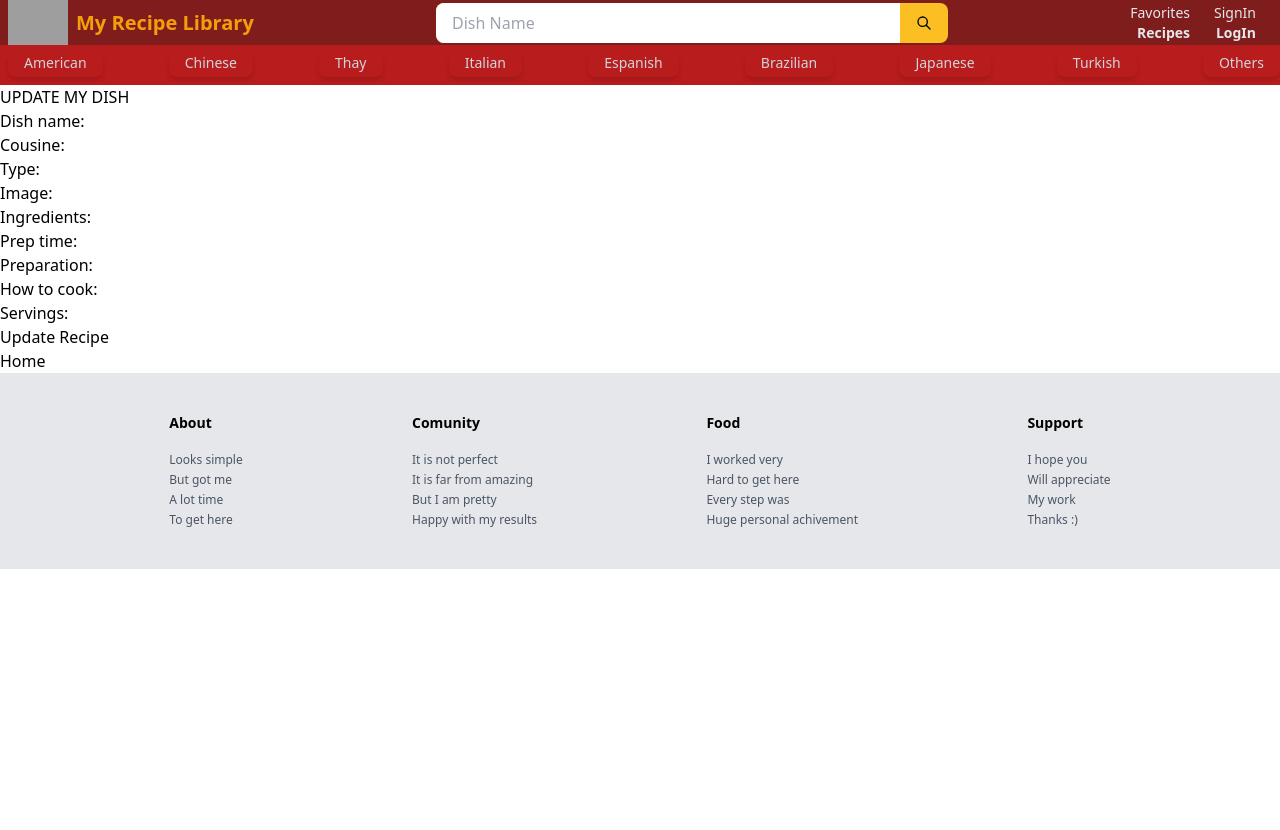
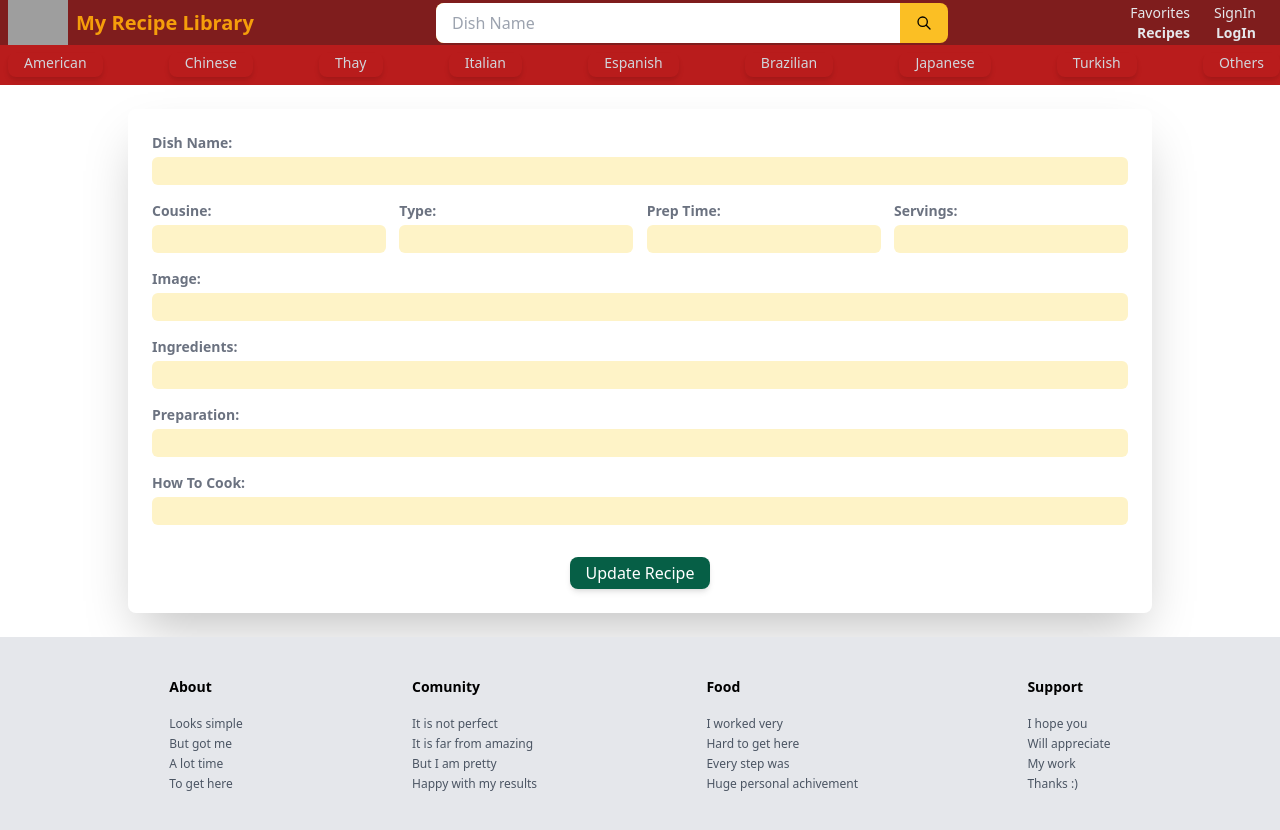
Before and after one commit to jpsm83/My-recipes-library-client, a React (Create React App) app: page /edit-recipe/1 in a window 1280 px wide. Shown: the top 830 px of the page. Before the commit the page ends 800 px from the top, so only its background shows below. Built offline with nearby package versions, Linux system fonts and the light colour scheme; no server answers; grey boxes are pictures that could not be loaded.

Commit message:
redit recipe

```diff
--- a/src/index.css
+++ b/src/index.css
@@ -11,5 +11,14 @@
     },
     .footTag {
         @apply flex flex-col items-start my-10 text-sm flex-wrap
+    },
+    .labels {
+        @apply text-xs sm:text-sm font-bold text-gray-500 mb-1
+    },
+    .inputs {
+        @apply text-sm px-4 text-gray-600 cursor-text bg-yellow-100 hover:bg-yellow-300 p-1 w-full flex-grow rounded-md focus:outline-none
+    },
+    .errorInputs {
+        @apply text-sm text-red-700
     }
 }
--- a/src/pages/EditRecipe/EditRecipe.js
+++ b/src/pages/EditRecipe/EditRecipe.js
@@ -1,5 +1,5 @@
 import React from "react";
-import { Redirect, Link } from "react-router-dom";
+import { Redirect } from "react-router-dom";
 import RecipeService from "../../services/recipe.service";
 // import { withAuth } from '../../context/auth.context';
 
@@ -151,138 +151,169 @@ class EditRecipe extends React.Component {
     }
 
     return (
-      <div className="title-box">
-        <h2 className="title-text">UPDATE MY DISH</h2>
-        <div className="field-box">
-          <form onSubmit={(event) => this.handleSubmit(event)}>
-            <div className="">
-              <label htmlFor="dishName">Dish name: </label>
-
+      <div className="m-6">
+        <div className="flex mx-auto flex-col shadow-2xl rounded-lg max-w-5xl p-3 sm:p-6">
+          <form
+            className="space-y-4"
+            onSubmit={(event) => this.handleSubmit(event)}
+          >
+            <div className="flex flex-col">
+              <label className="labels" htmlFor="dishName">
+                Dish Name:
+              </label>
               <input
-                className=""
+                className="inputs sm:text-md"
                 type="text"
                 name="dishName"
                 value={fields.dishName}
                 onChange={(event) => this.handleChange(event)}
               />
               {errors.dishName && (
-                <p style={{ color: "red" }}>{errors.dishName}</p>
+                <p className="errorInputs sm:text-md">{errors.dishName}</p>
               )}
             </div>
-            <div className="form-item">
-              <label htmlFor="cousine">Cousine: </label>
+
+            <div className="flex justify-between space-x-2">
+              <div className="flex flex-col">
+                <label className="labels" htmlFor="dishName">
+                  Cousine:
+                </label>
                 <input
-                className={`${errors.cousine ? "error-input" : ""}`}
+                  className="inputs sm:text-md"
                   type="text"
                   name="cousine"
                   value={fields.cousine}
                   onChange={(event) => this.handleChange(event)}
                 />
                 {errors.cousine && (
-                <p style={{ color: "red" }}>{errors.cousine}</p>
+                  <p className="errorInputs sm:text-md">{errors.dishName}</p>
                 )}
               </div>
-            <div className="form-item">
-              <label htmlFor="type">Type: </label>
+
+              <div className="flex flex-col">
+                <label className="labels" htmlFor="dishName">
+                  Type:
+                </label>
                 <input
-                className={`${errors.type ? "error-input" : ""}`}
+                  className="inputs sm:text-md"
                   type="text"
                   name="type"
                   value={fields.type}
                   onChange={(event) => this.handleChange(event)}
                 />
-              {errors.type && <p style={{ color: "red" }}>{errors.type}</p>}
+                {errors.type && (
+                  <p className="errorInputs sm:text-md">{errors.dishName}</p>
+                )}
               </div>
-            <div className="form-item">
-              <label htmlFor="image">Image: </label>
+
+              <div className="flex flex-col">
+                <label className="labels" htmlFor="dishName">
+                  Prep Time:
+                </label>
                 <input
-                className={`${errors.image ? "error-input" : ""}`}
+                  className="inputs sm:text-md"
+                  type="text"
+                  name="prepTime"
+                  value={fields.prepTime}
+                  onChange={(event) => this.handleChange(event)}
+                />
+                {errors.prepTime && (
+                  <p className="errorInputs sm:text-md">{errors.dishName}</p>
+                )}
+              </div>
+
+              <div className="flex flex-col">
+                <label className="labels" htmlFor="dishName">
+                  Servings:
+                </label>
+                <input
+                  className="inputs sm:text-md"
+                  type="number"
+                  name="servings"
+                  value={fields.servings}
+                  onChange={(event) => this.handleChange(event)}
+                />
+                {errors.servings && (
+                  <p className="errorInputs sm:text-md">{errors.dishName}</p>
+                )}
+              </div>
+            </div>
+
+            <div className="flex flex-col">
+              <label className="labels" htmlFor="dishName">
+                Image:
+              </label>
+              <input
+                className="inputs sm:text-md"
                 type="text"
                 name="image"
                 value={fields.image}
                 onChange={(event) => this.handleChange(event)}
               />
-              {errors.image && <p style={{ color: "red" }}>{errors.image}</p>}
+              {errors.image && (
+                <p className="errorInputs sm:text-md">{errors.dishName}</p>
+              )}
             </div>
 
-            <div className="form-item">
-              <label htmlFor="ingredients">Ingredients: </label>
+            <div className="flex flex-col">
+              <label className="labels" htmlFor="dishName">
+                Ingredients:
+              </label>
               <input
-                className={`${errors.ingredients ? "error-input" : ""}`}
+                className="inputs sm:text-md"
                 type="text"
                 name="ingredients"
                 value={fields.ingredients}
                 onChange={(event) => this.handleChange(event)}
               />
               {errors.ingredients && (
-                <p style={{ color: "red" }}>{errors.ingredients}</p>
-              )}
-            </div>
-            <div className="form-item">
-              <label htmlFor="prepTime">Prep time: </label>
-              <input
-                className={`${errors.prepTime ? "error-input" : ""}`}
-                type="text"
-                name="prepTime"
-                value={fields.prepTime}
-                onChange={(event) => this.handleChange(event)}
-              />
-              {errors.prepTime && (
-                <p style={{ color: "red" }}>{errors.prepTime}</p>
+                <p className="errorInputs sm:text-md">{errors.dishName}</p>
               )}
             </div>
 
-            <div className="form-item">
-              <label htmlFor="preparation">Preparation: </label>
+            <div className="flex flex-col">
+              <label className="labels" htmlFor="dishName">
+                Preparation:
+              </label>
               <input
-                className={`${errors.preparation ? "error-input" : ""}`}
+                className="inputs sm:text-md"
                 type="text"
                 name="preparation"
                 value={fields.preparation}
                 onChange={(event) => this.handleChange(event)}
               />
               {errors.preparation && (
-                <p style={{ color: "red" }}>{errors.preparation}</p>
+                <p className="errorInputs sm:text-md">{errors.dishName}</p>
               )}
             </div>
-            <div className="form-item">
-              <label htmlFor="howToCook">How to cook: </label>
+
+            <div className="flex flex-col">
+              <label className="labels" htmlFor="dishName">
+                How To Cook:
+              </label>
               <input
-                className={`${errors.howToCook ? "error-input" : ""}`}
+                className="inputs sm:text-md"
                 type="text"
                 name="howToCook"
                 value={fields.howToCook}
                 onChange={(event) => this.handleChange(event)}
               />
               {errors.howToCook && (
-                <p style={{ color: "red" }}>{errors.howToCook}</p>
+                <p className="errorInputs sm:text-md">{errors.dishName}</p>
               )}
             </div>
-            <div className="form-item">
-              <label htmlFor="servings">Servings: </label>
-              <input
-                className={`${errors.servings ? "error-input" : ""}`}
-                type="text"
-                name="servings"
-                value={fields.servings}
-                onChange={(event) => this.handleChange(event)}
-              />
-              {errors.servings && (
-                <p style={{ color: "red" }}>{errors.servings}</p>
-              )}
-            </div>
+
+<div className="flex justify-center">
             <button
-              className="update-bt"
+              className="cursor-pointer shadow-md bg-green-800 mt-4 px-4 py-1 text-center hover:scale-105 transition transform duration-200 ease-out active:scale-95 text-white rounded-lg"
               disabled={!this.isValid()}
               type="submit"
             >
               Update Recipe
             </button>
+            </div>
           </form>
         </div>
-        <Link className="home-bt" to="/recipes">
-          Home
-        </Link>
       </div>
     );
   }
```
Lines whose indentation alone changed are shown as unchanged.
